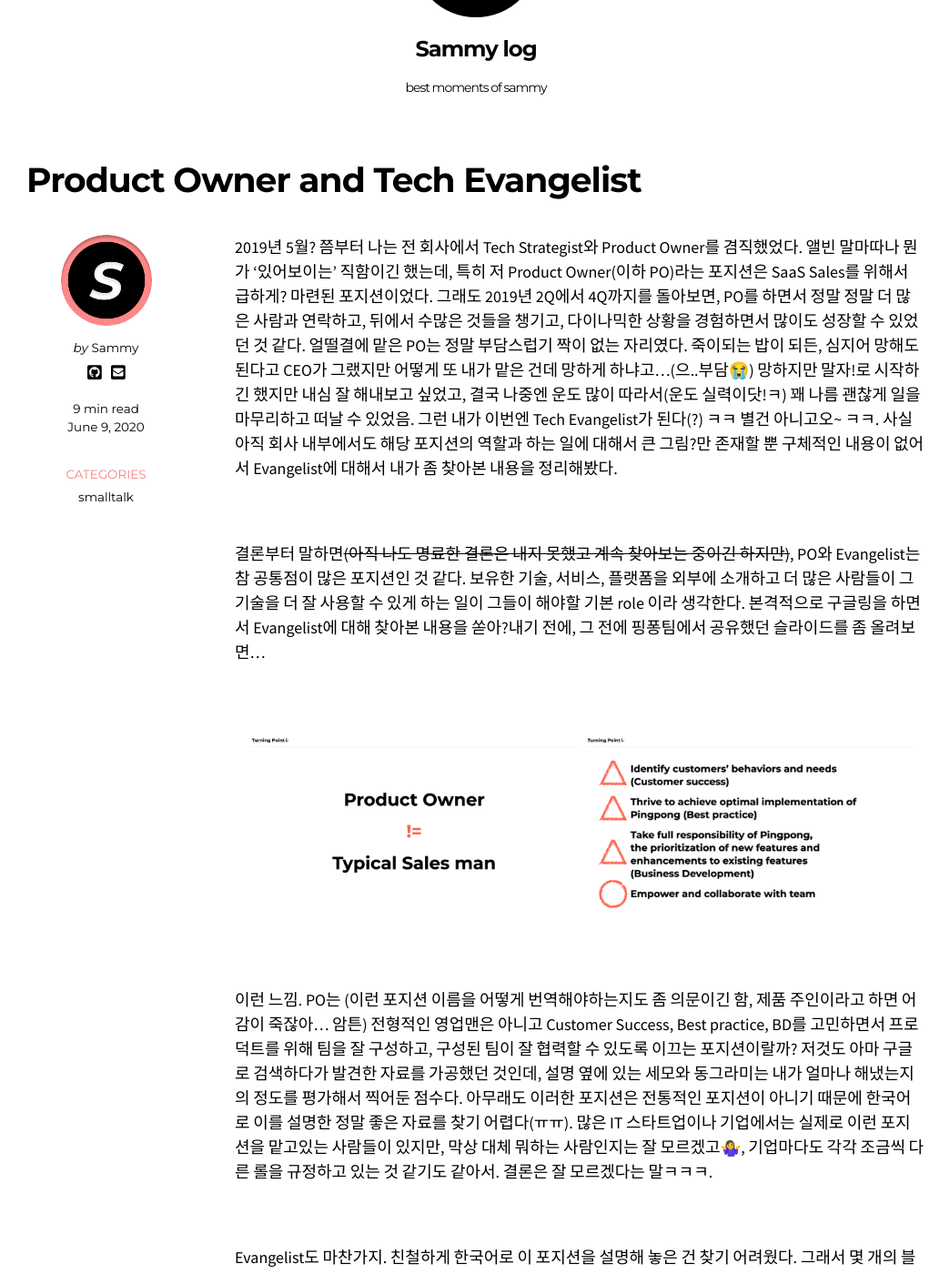
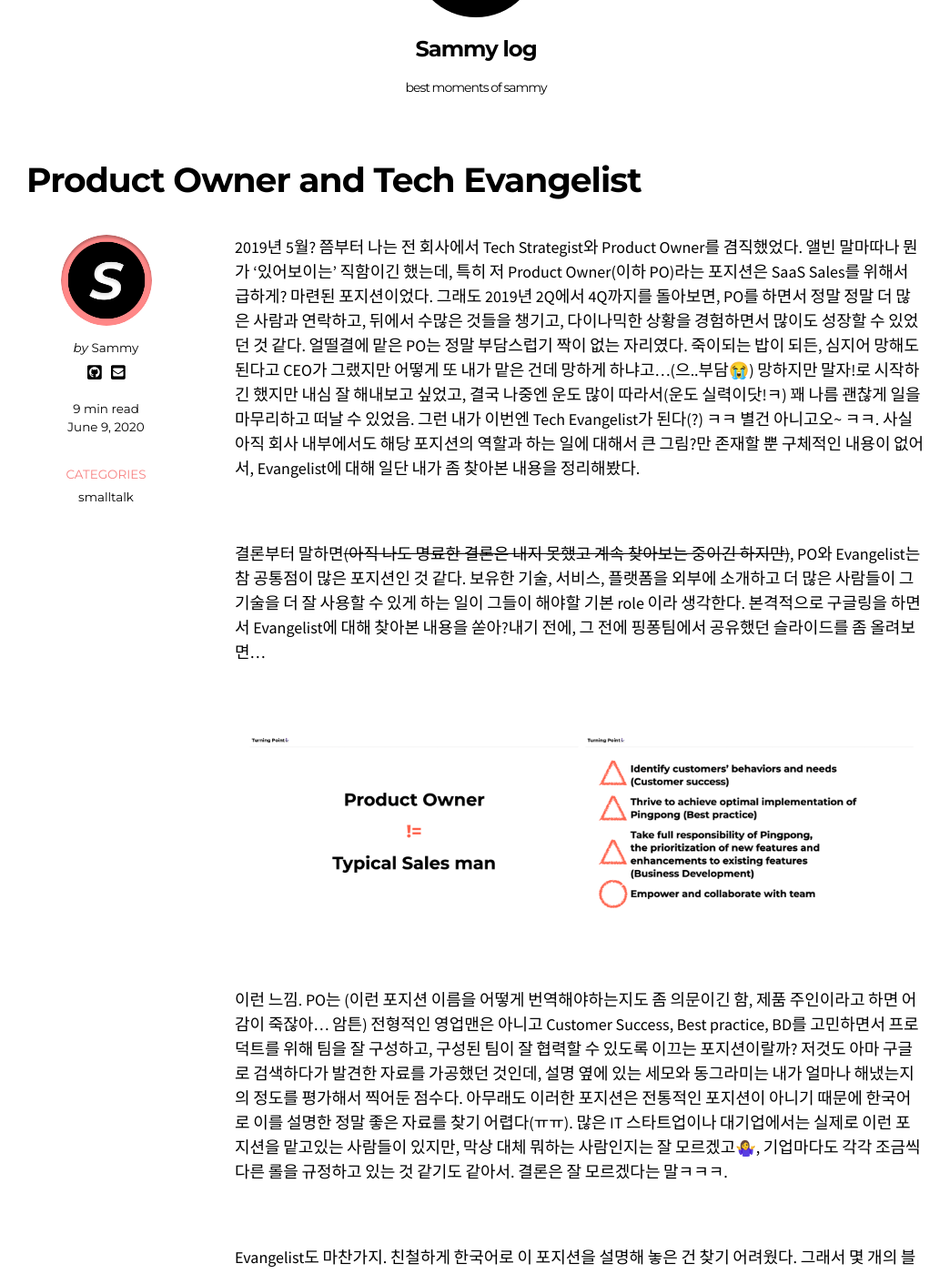
Before and after one commit to ssammykim/ssammykim.github.io, a Jekyll site: the page built from _posts/2020-06-09-po-and-tech-evangelist.md, in a window 1280 px wide and 1400 px high, scrolled down 218 px. Shown: the whole window at 91% size, without its empty margins (117-1161 px from the left). Built offline with Jekyll 4.4.1, drawn with Linux system fonts in a browser that asks for light colours; nearby versions of some CDN libraries; some web fonts are replaced; comment, search, counter and statistics services are not loaded; some of the changed text lies outside the part shown.

Commit message:
Update 2020-06-09-po-and-tech-evangelist.md

```diff
--- a/_posts/2020-06-09-po-and-tech-evangelist.md
+++ b/_posts/2020-06-09-po-and-tech-evangelist.md
@@ -10,7 +10,7 @@ published: true
 excerpt_separator: "<!--more-->"
 ---
 
-2019년 5월? 쯤부터 나는 전 회사에서 Tech Strategist와 Product Owner를 겸직했었다. 앨빈 말마따나 뭔가 '있어보이는' 직함이긴 했는데, 특히 저 Product Owner(이하 PO)라는 포지션은 SaaS Sales를 위해서 급하게? 마련된 포지션이었다. 그래도 2019년 2Q에서 4Q까지를 돌아보면, PO를 하면서 정말 정말 더 많은 사람과 연락하고, 뒤에서 수많은 것들을 챙기고, 다이나믹한 상황을 경험하면서 많이도 성장할 수 있었던 것 같다. 얼떨결에 맡은 PO는 정말 부담스럽기 짝이 없는 자리였다. 죽이되는 밥이 되든, 심지어 망해도 된다고 CEO가 그랬지만 어떻게 또 내가 맡은 건데 망하게 하냐고...(으..부담😭) 망하지만 말자!로 시작하긴 했지만 내심 잘 해내보고 싶었고, 결국 나중엔 운도 많이 따라서(운도 실력이닷!ㅋ) 꽤 나름 괜찮게 일을 마무리하고 떠날 수 있었음. 그런 내가 이번엔 Tech Evangelist가 된다(?) ㅋㅋ 별건 아니고오~ ㅋㅋ. 사실 아직 회사 내부에서도 해당 포지션의 역할과 하는 일에 대해서 큰 그림?만 존재할 뿐 구체적인 내용이 없어서 Evangelist에 대해서 내가 좀 찾아본 내용을 정리해봤다.
+2019년 5월? 쯤부터 나는 전 회사에서 Tech Strategist와 Product Owner를 겸직했었다. 앨빈 말마따나 뭔가 '있어보이는' 직함이긴 했는데, 특히 저 Product Owner(이하 PO)라는 포지션은 SaaS Sales를 위해서 급하게? 마련된 포지션이었다. 그래도 2019년 2Q에서 4Q까지를 돌아보면, PO를 하면서 정말 정말 더 많은 사람과 연락하고, 뒤에서 수많은 것들을 챙기고, 다이나믹한 상황을 경험하면서 많이도 성장할 수 있었던 것 같다. 얼떨결에 맡은 PO는 정말 부담스럽기 짝이 없는 자리였다. 죽이되는 밥이 되든, 심지어 망해도 된다고 CEO가 그랬지만 어떻게 또 내가 맡은 건데 망하게 하냐고...(으..부담😭) 망하지만 말자!로 시작하긴 했지만 내심 잘 해내보고 싶었고, 결국 나중엔 운도 많이 따라서(운도 실력이닷!ㅋ) 꽤 나름 괜찮게 일을 마무리하고 떠날 수 있었음. 그런 내가 이번엔 Tech Evangelist가 된다(?) ㅋㅋ 별건 아니고오~ ㅋㅋ. 사실 아직 회사 내부에서도 해당 포지션의 역할과 하는 일에 대해서 큰 그림?만 존재할 뿐 구체적인 내용이 없어서, Evangelist에 대해 일단 내가 좀 찾아본 내용을 정리해봤다.
 
 <!--more-->
 
@@ -24,7 +24,7 @@ excerpt_separator: "<!--more-->"
 
 <br>
 
-이런 느낌. PO는 (이런 포지션 이름을 어떻게 번역해야하는지도 좀 의문이긴 함, 제품 주인이라고 하면 어감이 죽잖아... 암튼) 전형적인 영업맨은 아니고 Customer Success, Best practice, BD를 고민하면서 프로덕트를 위해 팀을 잘 구성하고, 구성된 팀이 잘 협력할 수 있도록 이끄는 포지션이랄까? 저것도 아마 구글로 검색하다가 발견한 자료를 가공했던 것인데, 설명 옆에 있는 세모와 동그라미는 내가 얼마나 해냈는지의 정도를 평가해서 찍어둔 점수다. 아무래도 이러한 포지션은 전통적인 포지션이 아니기 때문에 한국어로 이를 설명한 정말 좋은 자료를 찾기 어렵다(ㅠㅠ). 많은 IT 스타트업이나 기업에서는 실제로 이런 포지션을 맡고있는 사람들이 있지만, 막상 대체 뭐하는 사람인지는 잘 모르겠고🤷‍♀️, 기업마다도 각각 조금씩 다른 롤을 규정하고 있는 것 같기도 같아서. 결론은 잘 모르겠다는 말ㅋㅋㅋ.
+이런 느낌. PO는 (이런 포지션 이름을 어떻게 번역해야하는지도 좀 의문이긴 함, 제품 주인이라고 하면 어감이 죽잖아... 암튼) 전형적인 영업맨은 아니고 Customer Success, Best practice, BD를 고민하면서 프로덕트를 위해 팀을 잘 구성하고, 구성된 팀이 잘 협력할 수 있도록 이끄는 포지션이랄까? 저것도 아마 구글로 검색하다가 발견한 자료를 가공했던 것인데, 설명 옆에 있는 세모와 동그라미는 내가 얼마나 해냈는지의 정도를 평가해서 찍어둔 점수다. 아무래도 이러한 포지션은 전통적인 포지션이 아니기 때문에 한국어로 이를 설명한 정말 좋은 자료를 찾기 어렵다(ㅠㅠ). 많은 IT 스타트업이나 대기업에서는 실제로 이런 포지션을 맡고있는 사람들이 있지만, 막상 대체 뭐하는 사람인지는 잘 모르겠고🤷‍♀️, 기업마다도 각각 조금씩 다른 롤을 규정하고 있는 것 같기도 같아서. 결론은 잘 모르겠다는 말ㅋㅋㅋ.
 
 <br>
 
```
Also changed, not shown: other parts of _posts/2020-06-09-po-and-tech-evangelist.md (+5 -5 lines).
